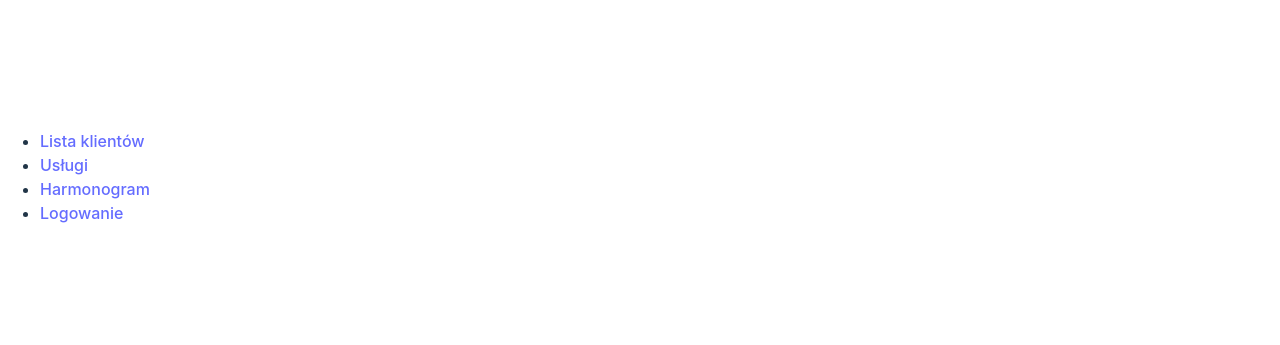
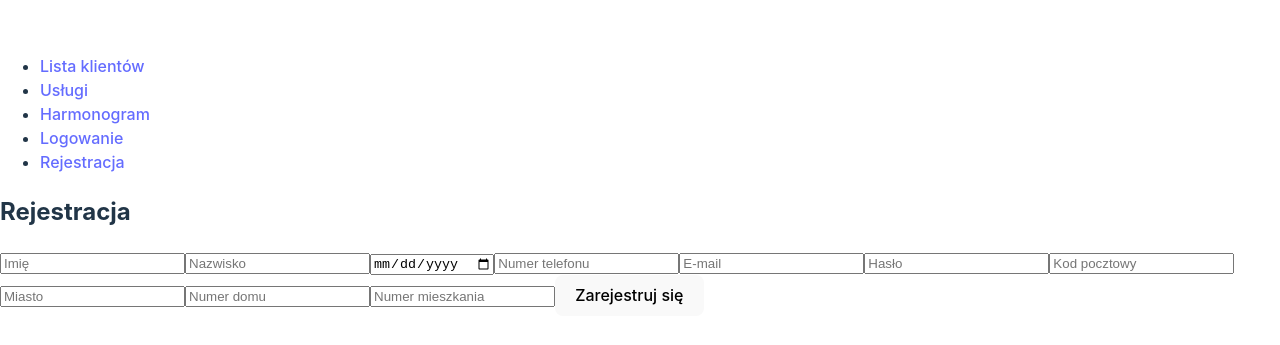
Before and after one commit to Michalkacprzak54/DrivingSchoolReactApp, a React (Vite) app in the folder drivingschoolreactapp.client/: page /register in a window 1280 px wide. Shown: the part 223-568 px from the top of the page. Built offline with nearby package versions, Linux system fonts and the light colour scheme.

Commit message:
+register works

```diff
--- a/drivingschoolreactapp.client/src/App.jsx
+++ b/drivingschoolreactapp.client/src/App.jsx
@@ -4,6 +4,7 @@ import ClientsList from './client/clientList';
 import Service from './forAll/service';
 import TheorySchedule from './forAll/schedule';
 import LoginForm from './forAll/login';
+import RegisterForm from './forAll/register';
 import ProtectedRoute from './ProtectedRoute';
 
 function App() {
@@ -16,6 +17,7 @@ function App() {
                     <li><Link to="/services">Usługi</Link></li>
                     <li><Link to="/schedule">Harmonogram</Link></li>
                     <li><Link to="/login">Logowanie</Link></li>
+                    <li><Link to="/register">Rejestracja</Link></li>
                 </ul>
             </nav>
 
@@ -23,6 +25,7 @@ function App() {
                 <Route path="/services" element={<Service />} />
                 <Route path="/schedule" element={<TheorySchedule />} />
                 <Route path="/login" element={<LoginForm />} />
+                <Route path="/register" element={<RegisterForm />} />
                 <Route path="/clients" element={<ProtectedRoute><ClientsList /></ProtectedRoute>} />
             </Routes>
         </Router>
--- /dev/null
+++ b/drivingschoolreactapp.client/src/forAll/register.jsx
@@ -0,0 +1,138 @@
+import { useState } from "react";
+import { useNavigate } from 'react-router-dom';
+
+function RegisterForm() {
+    const [firstName, setFirstName] = useState("");
+    const [lastName, setLastName] = useState("");
+    const [birthDay, setBirthDay] = useState("");
+    const [phoneNumber, setPhoneNumber] = useState("");
+    const [email, setEmail] = useState("");
+    const [password, setPassword] = useState("");
+    const [zipCode, setZipCode] = useState("");
+    const [city, setCity] = useState("");
+    const [houseNumber, setHouseNumber] = useState("");
+    const [flatNumber, setFlatNumber] = useState("");
+    const [error, setError] = useState("");
+    const navigate = useNavigate();
+
+    const handleSubmit = async (event) => {
+        event.preventDefault();
+
+        // Przygotowanie danych rejestracji do wysłania na serwer
+        const registerData = {
+            firstName,
+            lastName,
+            birthDay,
+            phoneNumber,
+            email,
+            password,
+            zipCode,
+            city,
+            houseNumber,
+            flatNumber
+        };
+
+        try {
+            const response = await fetch("https://localhost:7056/api/Client/Register", {
+                method: "POST",
+                headers: {
+                    "Content-Type": "application/json"
+                },
+                body: JSON.stringify(registerData)
+            });
+            const responseText = await response.text();
+            console.log("Odpowiedź z serwera:", responseText);
+            if (response.ok) {
+                try {
+                    // Spróbuj parsować odpowiedź jako JSON
+                    const data = JSON.parse(responseText); // Parsowanie odpowiedzi jako JSON
+                    alert("Rejestracja zakończona sukcesem!");
+                    navigate('/login');
+                } catch (jsonError) {
+                    // Jeśli nie uda się sparsować jako JSON, wyświetl odpowiedź tekstową
+                    console.error("Błąd parsowania JSON:", jsonError);
+                    setError("Błąd odpowiedzi z serwera. Odpowiedź: " + responseText);
+                }
+            } else {
+                // Jeśli odpowiedź nie jest OK, wyświetl błąd
+                setError(responseText || "Nie udało się zarejestrować.");
+            }
+        } catch (error) {
+            setError("Błąd połączenia z serwerem.");
+            console.error("Błąd połączenia z serwerem:", error); // Logowanie błędu
+        }
+    };
+
+    return (
+        <div>
+            <h2>Rejestracja</h2>
+            {error && <p style={{ color: "red" }}>{error}</p>}
+            <form onSubmit={handleSubmit} autoComplete="off">
+                <input
+                    type="text"
+                    placeholder="Imię"
+                    value={firstName}
+                    onChange={(e) => setFirstName(e.target.value)}
+                />
+                <input
+                    type="text"
+                    placeholder="Nazwisko"
+                    value={lastName}
+                    onChange={(e) => setLastName(e.target.value)}
+                />
+                <input
+                    type="date"
+                    placeholder="Data urodzenia"
+                    value={birthDay}
+                    onChange={(e) => setBirthDay(e.target.value)}
+                />
+                <input
+                    type="text"
+                    placeholder="Numer telefonu"
+                    value={phoneNumber}
+                    onChange={(e) => setPhoneNumber(e.target.value)}
+                />
+                <input
+                    type="email"
+                    placeholder="E-mail"
+                    value={email}
+                    onChange={(e) => setEmail(e.target.value)}
+                />
+                <input
+                    type="password"
+                    placeholder="Hasło"
+                    value={password}
+                    onChange={(e) => setPassword(e.target.value)}
+                    autoComplete="new-password"
+                />
+                <input
+                    type="text"
+                    placeholder="Kod pocztowy"
+                    value={zipCode}
+                    onChange={(e) => setZipCode(e.target.value)}
+                />
+                <input
+                    type="text"
+                    placeholder="Miasto"
+                    value={city}
+                    onChange={(e) => setCity(e.target.value)}
+                />
+                <input
+                    type="text"
+                    placeholder="Numer domu"
+                    value={houseNumber}
+                    onChange={(e) => setHouseNumber(e.target.value)}
+                />
+                <input
+                    type="text"
+                    placeholder="Numer mieszkania"
+                    value={flatNumber}
+                    onChange={(e) => setFlatNumber(e.target.value)}
+                />
+                <button type="submit">Zarejestruj się</button>
+            </form>
+        </div>
+    );
+}
+
+export default RegisterForm;
```
